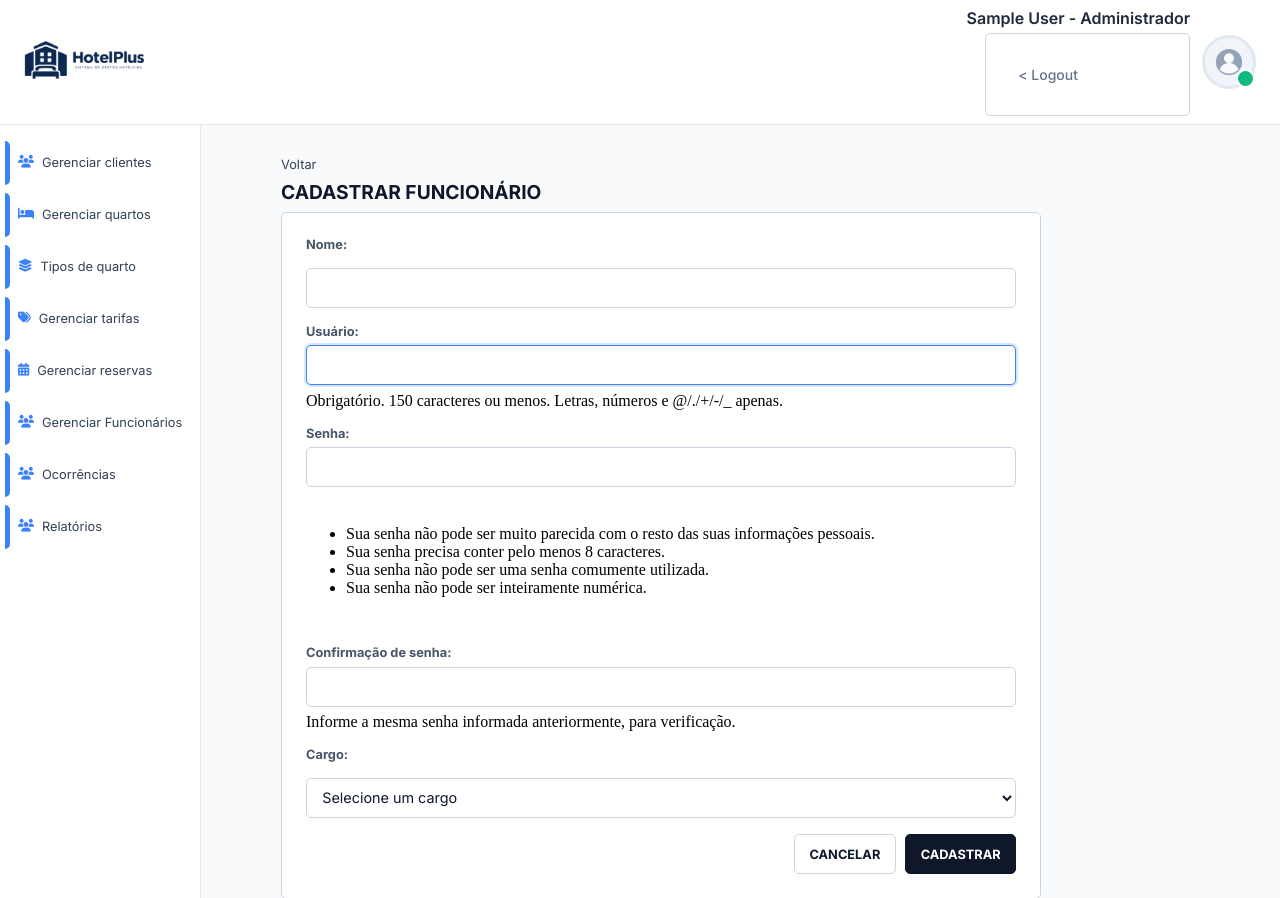
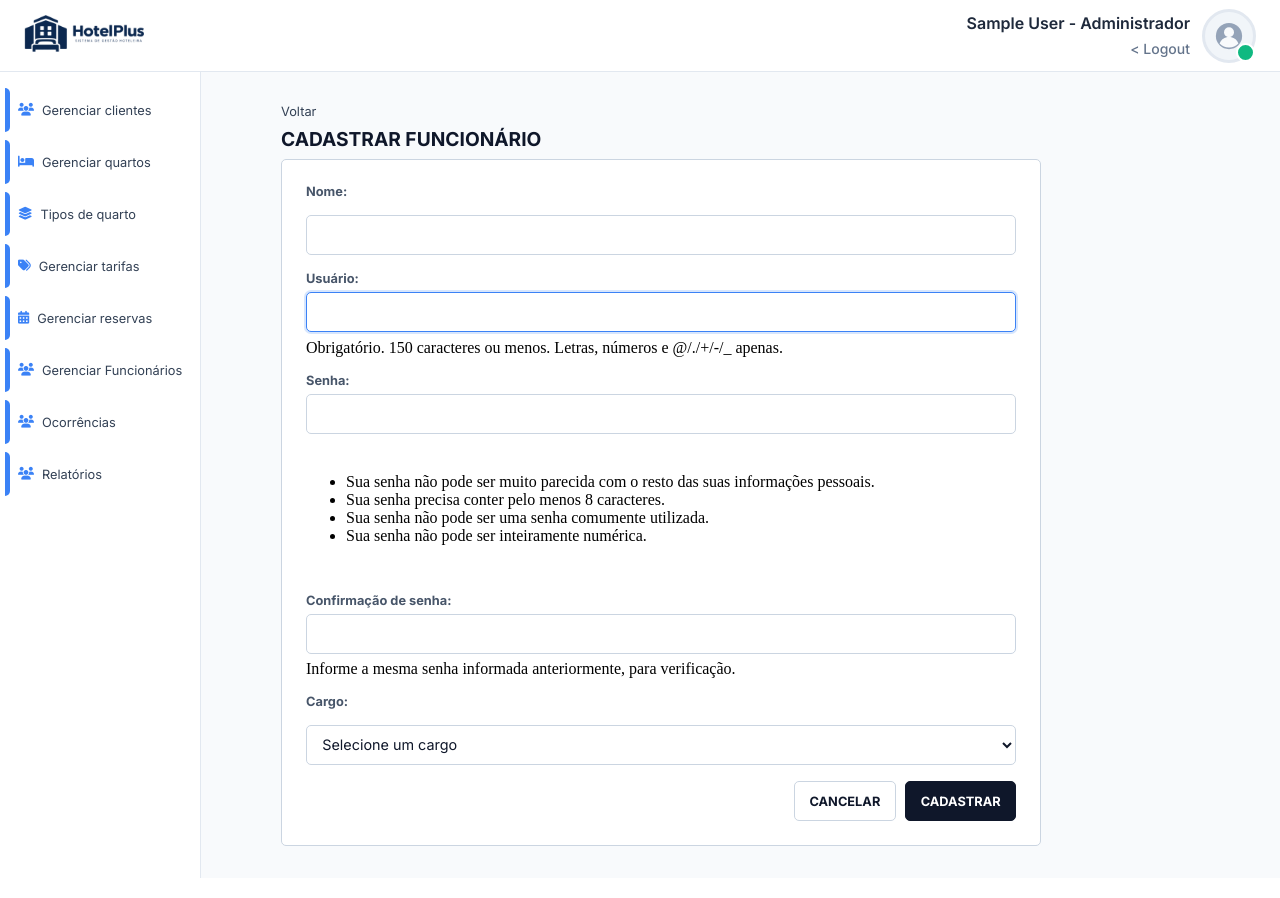
Before and after one commit to Kohlrausch16/sistema_gestao_hotel, a Django app: page /funcionario/cadastro/ in a window 1280 px wide. Shown: the top 898 px of the page. Run offline with Django 5.2, Linux system fonts and the light colour scheme; the visitor is signed in with stand-in values (Sample User, id 1); data that the repository does not hold is empty.

Commit message:
Ajuste no css do login/logout

```diff
--- a/hotelaria_app/static/css/_base.css
+++ b/hotelaria_app/static/css/_base.css
@@ -71,7 +71,11 @@ header{
 }
 
 .header-usuario-dados form{
+    display: block;
     margin: 0;
+    padding: 0;
+    border: 0;
+    background: transparent;
 }
 
 .header-logout,
--- a/hotelaria_app/templates/partials/_base.html
+++ b/hotelaria_app/templates/partials/_base.html
@@ -11,7 +11,7 @@
     <link href="https://fonts.googleapis.com/css2?family=Montserrat:ital,wght@0,100..900;1,100..900&display=swap" rel="stylesheet">
     <link href="https://fonts.googleapis.com/css2?family=Inter:ital,opsz,wght@0,14..32,100..900;1,14..32,100..900&family=Montserrat:ital,wght@0,100..900;1,100..900&display=swap" rel="stylesheet">
 
-    <link rel="stylesheet" href="{% static 'css/_base.css' %}?v=4" />
+    <link rel="stylesheet" href="{% static 'css/_base.css' %}?v=5" />
     <link rel="stylesheet" href={% static "css/tipografias.css" %} />
     <link rel="stylesheet" href={% static "css/_mensagem.css" %} />
     <link rel="stylesheet" href={% static "css/utils.css" %} />
```
